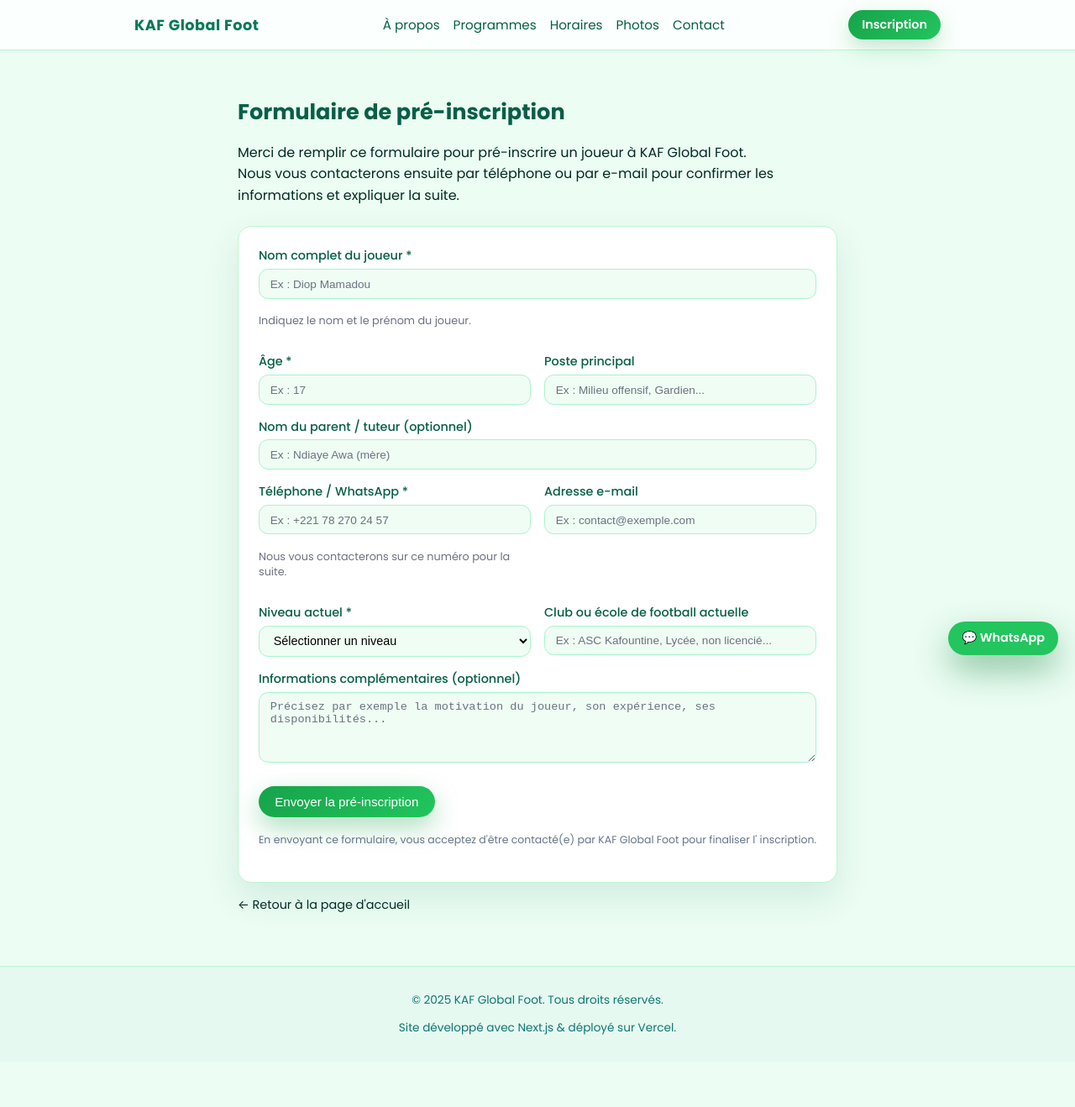
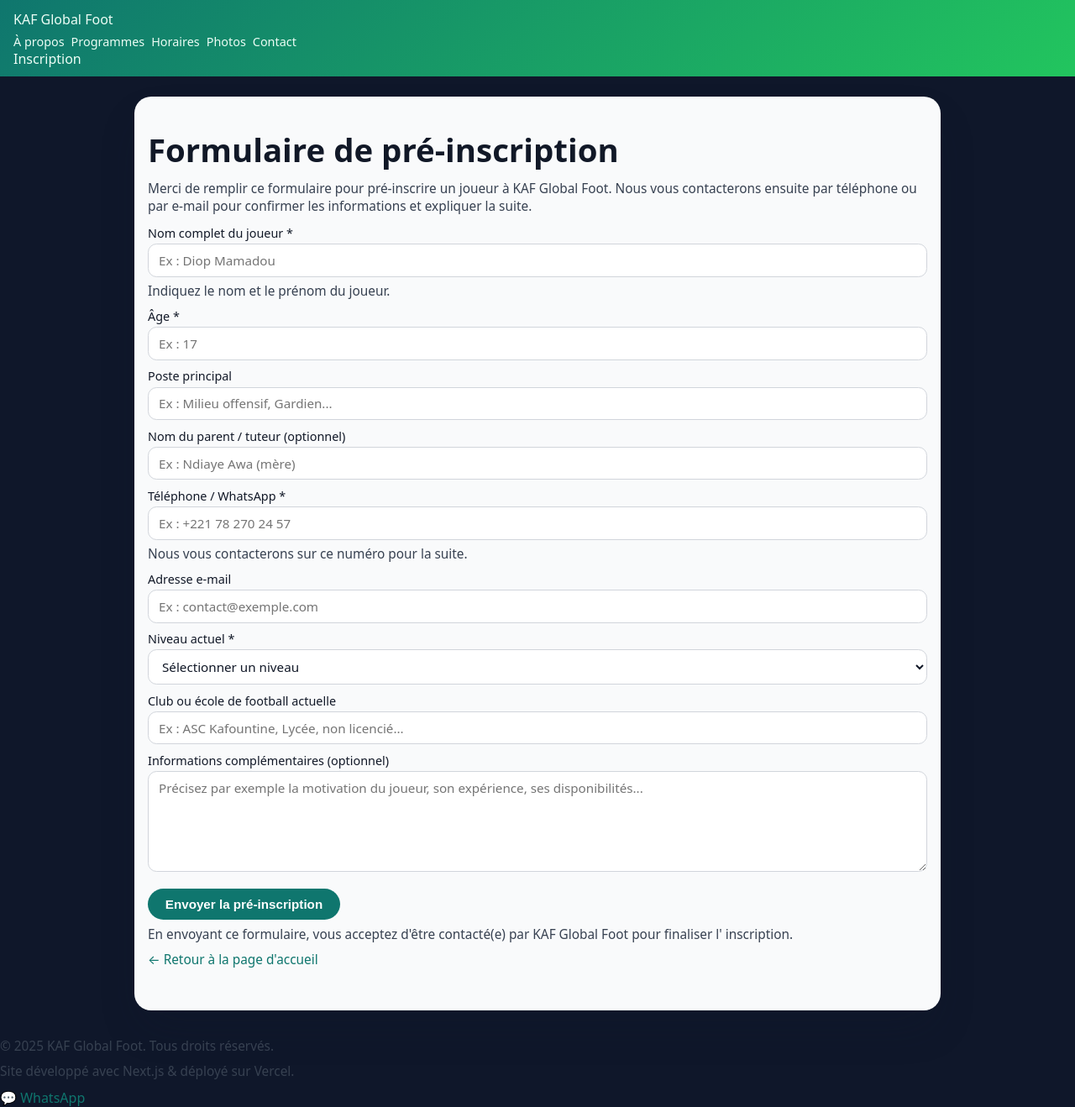
Before and after one commit to meliusmum-sketch/KAF-GLOBAL-FOOT, a Next.js app: page /inscription in a window 1280 px wide. Shown: the whole page at 84% size. Before the commit the page ends 1264 px from the top, so only its background shows below. Built offline with nearby package versions, Linux system fonts and the light colour scheme.

Commit message:
Update globals.css

```diff
--- a/styles/globals.css
+++ b/styles/globals.css
@@ -1,23 +1,130 @@
-/* POLICE GOOGLE – Poppins, fluide et moderne */
-@import url("https://fonts.googleapis.com/css2?family=Poppins:wght@300;400;500;600;700&display=swap");
+/* ================
+   globals.css / global.css
+   Nouveau style mobile-first pour KAF Global Foot
+   Tu peux remplacer TOUT ton ancien fichier par celui-ci.
+   ================= */
 
-/* Reset de base */
-html,
-body {
-  padding: 0;
-  margin: 0;
-  font-family: "Poppins", system-ui, -apple-system, BlinkMacSystemFont,
-    "Segoe UI", sans-serif;
-  color: #022c22;
-  background: #ecfdf3; /* léger vert sur tout le site */
-}
-
-* {
+/* --- Reset simple --- */
+*,
+*::before,
+*::after {
   box-sizing: border-box;
 }
 
+html,
+body {
+  margin: 0;
+  padding: 0;
+}
+
+/* --- Couleurs & fond --- */
+body {
+  font-family: system-ui, -apple-system, BlinkMacSystemFont, "Segoe UI", sans-serif;
+  background: #0f172a; /* bleu nuit autour du site */
+  color: #111827;
+}
+
+/* Le conteneur principal (pages Next) */
+body > div {
+  min-height: 100vh;
+}
+
+/* Le contenu principal (ta page) */
+main {
+  max-width: 960px;
+  margin: 0 auto;
+  padding: 1.25rem 1rem 2.5rem;
+  background: #f9fafb; /* fond clair pour lire */
+}
+
+/* Sur écran un peu plus grand, on ajoute arrondi + ombre */
+@media (min-width: 768px) {
+  main {
+    margin-top: 1.5rem;
+    margin-bottom: 1.5rem;
+    border-radius: 1.25rem;
+    box-shadow: 0 25px 50px -12px rgba(15, 23, 42, 0.25);
+  }
+}
+
+/* --- Header & navigation (barre du haut) --- */
+header {
+  background: linear-gradient(135deg, #0f766e, #22c55e);
+  color: #ecfdf5;
+  padding: 0.75rem 1rem 0.6rem;
+}
+
+header a {
+  color: inherit;
+  text-decoration: none;
+  font-weight: 500;
+}
+
+header a:hover {
+  text-decoration: underline;
+}
+
+/* Si un <nav> existe, on l’affiche proprement */
+header nav {
+  display: flex;
+  flex-wrap: wrap;
+  gap: 0.5rem;
+  margin-top: 0.4rem;
+  font-size: 0.9rem;
+}
+
+/* --- Typographie globale --- */
+h1,
+h2,
+h3,
+h4 {
+  color: #111827;
+  font-weight: 700;
+  line-height: 1.25;
+}
+
+h1 {
+  font-size: clamp(1.7rem, 4.5vw, 2.4rem);
+  margin: 1.2rem 0 0.75rem;
+}
+
+h2 {
+  font-size: clamp(1.3rem, 3.6vw, 1.8rem);
+  margin: 2rem 0 0.75rem;
+}
+
+h3 {
+  font-size: clamp(1.05rem, 3.2vw, 1.25rem);
+  margin: 1.25rem 0 0.5rem;
+}
+
+p {
+  margin: 0.4rem 0 0.6rem;
+  color: #374151;
+  font-size: 0.96rem;
+}
+
+ul {
+  margin: 0.5rem 0 0.8rem;
+  padding-left: 1.1rem;
+  color: #374151;
+  font-size: 0.95rem;
+}
+
+li + li {
+  margin-top: 0.2rem;
+}
+
+/* Petite ligne “meta” (âge, niveaux, etc.) si tu utilises cette classe */
+.meta-line {
+  font-size: 0.9rem;
+  color: #4b5563;
+  margin-top: 0.25rem;
+}
+
+/* --- Liens & boutons de base --- */
 a {
-  color: inherit;
+  color: #0f766e;
   text-decoration: none;
 }
 
@@ -25,464 +132,141 @@
   text-decoration: underline;
 }
 
-/* PAGE GLOBALE */
-
-.page {
-  min-height: 100vh;
-  display: flex;
-  flex-direction: column;
+/* Bouton “style appli” si tu ajoutes des classes plus tard */
+.btn {
+  display: inline-flex;
+  align-items: center;
+  justify-content: center;
+  padding: 0.6rem 1.1rem;
+  border-radius: 999px;
+  border: 1px solid transparent;
+  font-size: 0.9rem;
+  font-weight: 600;
+  cursor: pointer;
+  text-decoration: none;
+  white-space: nowrap;
 }
 
-/* HEADER / NAV */
-
-.site-header {
-  background: #ffffffcc;
-  backdrop-filter: blur(10px);
-  border-bottom: 1px solid #bbf7d0;
-  position: sticky;
-  top: 0;
-  z-index: 10;
+.btn-primary {
+  background: #0f766e;
+  color: #ffffff;
+  border-color: #0f766e;
 }
 
-.site-header-inner {
-  max-width: 1000px;
-  margin: 0 auto;
-  padding: 0.75rem 1.25rem;
-  display: flex;
-  align-items: center;
-  justify-content: space-between;
-  gap: 1.5rem;
-  flex-wrap: wrap;
+.btn-secondary {
+  background: #e5e7eb;
+  color: #111827;
+  border-color: #d1d5db;
 }
 
-.site-logo {
-  font-weight: 700;
-  font-size: 1.1rem;
-  letter-spacing: 0.03em;
-  color: #047857;
+/* --- Style “cartes” pour les sous-parties (h3 + texte) --- */
+/* Exemple : Encadrement, Groupe formation, Groupe performance, etc. */
+h3 + p,
+h3 + ul {
+  background: #ffffff;
+  border-radius: 0.9rem;
+  padding: 0.8rem 0.9rem;
+  box-shadow: 0 10px 25px rgba(15, 23, 42, 0.06);
 }
 
-.site-nav {
-  display: flex;
-  gap: 1rem;
-  flex-wrap: wrap;
+/* Quand un h2 (nouvelle grande section) arrive, on espace bien */
+h2 + p,
+h2 + ul {
+  margin-top: 0.3rem;
 }
 
-.site-nav a {
+/* --- Images (section Photos, logo, etc.) --- */
+img {
+  max-width: 100%;
+  height: auto;
+  border-radius: 0.9rem;
+  display: block;
+  margin: 0.5rem 0 1rem;
+}
+
+/* --- Formulaires (page /inscription) --- */
+form {
+  margin-top: 0.75rem;
+}
+
+label {
+  display: block;
+  font-size: 0.9rem;
+  font-weight: 500;
+  color: #111827;
+  margin: 0.6rem 0 0.2rem;
+}
+
+input,
+select,
+textarea {
+  width: 100%;
+  padding: 0.55rem 0.75rem;
+  border-radius: 0.65rem;
+  border: 1px solid #d1d5db;
+  font-size: 0.95rem;
+  font-family: inherit;
+  color: #111827;
+  background: #ffffff;
+}
+
+input:focus,
+select:focus,
+textarea:focus {
+  outline: 2px solid #0f766e;
+  outline-offset: 1px;
+  border-color: #0f766e;
+}
+
+textarea {
+  min-height: 120px;
+  resize: vertical;
+}
+
+button,
+input[type="submit"] {
+  display: inline-flex;
+  align-items: center;
+  justify-content: center;
+  margin-top: 0.9rem;
+  padding: 0.65rem 1.3rem;
+  border-radius: 999px;
+  border: none;
+  background: #0f766e;
+  color: #ffffff;
+  font-weight: 600;
   font-size: 0.95rem;
   cursor: pointer;
-  color: #065f46;
-  transition: color 0.2s ease, transform 0.2s ease;
 }
 
-.site-nav a:hover {
-  color: #16a34a;
-  transform: translateY(-1px);
+button:hover,
+input[type="submit"]:hover {
+  background: #115e59;
 }
 
-.site-actions {
-  display: flex;
-}
-
-/* Bouton inscription (header) */
-
-.btn-inscription {
-  display: inline-block;
-  padding: 0.45rem 1rem;
-  border-radius: 9999px;
-  background: linear-gradient(135deg, #16a34a, #22c55e);
-  color: #ffffff;
-  font-size: 0.9rem;
-  font-weight: 600;
-  box-shadow: 0 10px 25px rgba(22, 163, 74, 0.25);
-  border: none;
-  transition: transform 0.15s ease, box-shadow 0.15s ease, filter 0.15s ease;
-}
-
-.btn-inscription:hover {
-  text-decoration: none;
-  transform: translateY(-1px);
-  filter: brightness(1.03);
-  box-shadow: 0 14px 30px rgba(22, 163, 74, 0.3);
-}
-
-/* CONTENU PRINCIPAL */
-
-.site-main {
-  flex: 1;
-  max-width: 1000px;
-  margin: 0 auto;
-  padding: 2rem 1.25rem 3rem;
-}
-
-/* HERO */
-
-.hero {
-  margin-bottom: 2.5rem;
-  padding: 1.8rem 1.6rem;
-  border-radius: 1.1rem;
-  background: radial-gradient(circle at top left, #bbf7d0, #ecfdf3);
-  border: 1px solid #bbf7d0;
-  box-shadow: 0 20px 45px rgba(15, 118, 110, 0.08);
-}
-
-.hero h1 {
-  font-size: 2rem;
-  margin-bottom: 0.75rem;
-}
-
-.hero-intro {
-  margin-bottom: 1rem;
-  max-width: 40rem;
-  line-height: 1.6;
-  color: #064e3b;
-}
-
-.hero-actions {
-  display: flex;
-  flex-wrap: wrap;
-  gap: 0.75rem;
-  margin-bottom: 0.5rem;
-}
-
-.btn-principal,
-.btn-secondaire {
-  display: inline-block;
-  padding: 0.6rem 1.2rem;
-  border-radius: 9999px;
-  font-size: 0.95rem;
-  font-weight: 500;
-}
-
-.btn-principal {
-  background: linear-gradient(135deg, #16a34a, #22c55e);
-  color: #ffffff;
-  box-shadow: 0 12px 30px rgba(22, 163, 74, 0.35);
-  border: none;
-  transition: transform 0.15s ease, box-shadow 0.15s ease, filter 0.15s ease;
-}
-
-.btn-principal:hover {
-  text-decoration: none;
-  transform: translateY(-1px);
-  filter: brightness(1.04);
-  box-shadow: 0 16px 40px rgba(22, 163, 74, 0.45);
-}
-
-.btn-secondaire {
-  background: #ecfdf3;
-  border: 1px solid #a7f3d0;
-  color: #047857;
-  transition: background 0.15s ease, border-color 0.15s ease;
-}
-
-.btn-secondaire:hover {
-  background: #bbf7d0;
-  border-color: #22c55e;
-}
-
-.hero-meta {
-  font-size: 0.9rem;
-  color: #065f46;
-}
-
-/* SECTIONS GÉNÉRALES */
-
-.section {
-  margin-top: 2.5rem;
-}
-
-.section h2 {
-  font-size: 1.5rem;
-  margin-bottom: 0.75rem;
-  position: relative;
-  display: inline-block;
-  padding-bottom: 0.2rem;
-}
-
-.section h2::after {
-  content: "";
-  position: absolute;
-  left: 0;
-  bottom: 0;
-  height: 3px;
-  width: 60%;
-  max-width: 140px;
-  border-radius: 999px;
-  background: linear-gradient(90deg, #16a34a, #22c55e);
-}
-
-.section h3 {
-  margin-top: 1.25rem;
-  margin-bottom: 0.35rem;
-  font-size: 1.1rem;
-  color: #065f46;
-}
-
-.section p {
-  line-height: 1.6;
-}
-
-/* GRILLES & CARTES */
-
-.apropos-grid,
-.programmes-grid,
-.horaires-grid {
-  display: grid;
-  gap: 1.25rem;
-  margin-top: 1rem;
-}
-
-.programmes-grid {
-  grid-template-columns: repeat(auto-fit, minmax(240px, 1fr));
-}
-
-.apropos-grid > div,
-.programme-card,
-.card,
-.categories,
-.photo-card {
-  background: #ffffff;
-  border-radius: 0.9rem;
-  border: 1px solid #d1fae5;
-  padding: 1rem 1.1rem;
-  box-shadow: 0 10px 28px rgba(15, 118, 110, 0.06);
-}
-
-.categories {
-  margin-top: 1.5rem;
-  background: #ecfdf3;
-  border-color: #bbf7d0;
-}
-
-/* PHOTOS */
-
-.photos-grid {
-  display: grid;
-  gap: 1rem;
-  grid-template-columns: repeat(auto-fit, minmax(180px, 1fr));
-  margin-top: 1rem;
-}
-
-.photo-card {
-  padding: 0.6rem;
-}
-
-.photo-image {
-  width: 100%;
-  display: block;
-  border-radius: 0.8rem;
-  margin-bottom: 0.2rem;
-  object-fit: cover;
-  aspect-ratio: 4 / 3;
-  box-shadow: 0 14px 35px rgba(15, 23, 42, 0.18);
-  transition: transform 0.2s ease, box-shadow 0.2s ease;
-}
-
-.photo-card:hover .photo-image {
-  transform: translateY(-4px);
-  box-shadow: 0 20px 45px rgba(15, 23, 42, 0.25);
-}
-
-/* Carte Google Maps */
-
-.map-container {
-  margin-top: 0.75rem;
-  border-radius: 0.9rem;
-  overflow: hidden;
-  border: 1px solid #bbf7d0;
-  box-shadow: 0 16px 35px rgba(15, 23, 42, 0.15);
-}
-
-.map-container iframe {
-  width: 100%;
-  height: 280px;
-  border: 0;
-}
-
-/* BOUTON CONTACT INSCRIPTION (en bas) */
-
-.btn-contact-inscription {
-  display: inline-flex;
-  align-items: center;
-  gap: 0.4rem;
-  padding: 0.55rem 1.1rem;
-  border-radius: 999px;
-  background: #ffffff;
-  border: 1px solid #a7f3d0;
-  color: #047857;
-  font-weight: 500;
-  box-shadow: 0 10px 25px rgba(15, 118, 110, 0.08);
-  transition: background 0.15s ease, transform 0.15s ease,
-    box-shadow 0.15s ease, border-color 0.15s ease;
-}
-
-.btn-contact-inscription:hover {
-  text-decoration: none;
-  background: #bbf7d0;
-  border-color: #22c55e;
-  transform: translateY(-1px);
-  box-shadow: 0 16px 35px rgba(15, 118, 110, 0.18);
-}
-
-/* FOOTER */
-
-.site-footer {
-  border-top: 1px solid #bbf7d0;
-  padding: 1rem 1.25rem;
-  text-align: center;
+/* --- Pied de page --- */
+footer {
+  margin-top: 2rem;
   font-size: 0.85rem;
-  color: #0f766e;
-  background: #e5f9f1;
-}
-
-/* BOUTON WHATSAPP FLOTTANT */
-
-.whatsapp-button {
-  position: fixed;
-  right: 1.25rem;
-  bottom: 1.25rem;
-  z-index: 50;
-  background: #22c55e;
-  color: #ffffff;
-  padding: 0.6rem 1rem;
-  border-radius: 9999px;
-  font-weight: 600;
-  font-size: 0.9rem;
-  box-shadow: 0 18px 40px rgba(21, 128, 61, 0.45);
-  transition: transform 0.15s ease, box-shadow 0.15s ease, filter 0.15s ease;
-}
-
-.whatsapp-button:hover {
-  text-decoration: none;
-  transform: translateY(-2px);
-  filter: brightness(1.05);
-  box-shadow: 0 22px 55px rgba(21, 128, 61, 0.6);
-}
-
-/* RESPONSIVE */
-
-@media (max-width: 768px) {
-  .site-header-inner {
-    justify-content: center;
-  }
-
-  .site-nav {
-    justify-content: center;
-  }
-
-  .site-actions {
-    justify-content: center;
-  }
-
-  .hero {
-    padding: 1.4rem 1.2rem;
-  }
-
-  .hero h1 {
-    font-size: 1.6rem;
-  }
-}
-
-/* === STYLE FORMULAIRE D'INSCRIPTION === */
-
-.form-section {
-  margin-top: 1rem;
-}
-
-.form-section h1 {
-  font-size: 1.6rem;
-  margin-bottom: 0.5rem;
-  color: #065f46;
-}
-
-.form-intro {
-  max-width: 40rem;
-  line-height: 1.6;
-  margin-bottom: 1.5rem;
-}
-
-.form-card {
-  background: #ffffff;
-  border-radius: 1rem;
-  border: 1px solid #bbf7d0;
-  padding: 1.5rem 1.5rem 1.8rem;
-  box-shadow: 0 18px 40px rgba(15, 118, 110, 0.12);
-}
-
-.form-grid {
-  display: flex;
-  flex-direction: column;
-  gap: 1rem;
-}
-
-.form-row {
-  display: grid;
-  grid-template-columns: repeat(auto-fit, minmax(180px, 1fr));
-  gap: 1rem;
-}
-
-.form-field {
-  display: flex;
-  flex-direction: column;
-  gap: 0.3rem;
-}
-
-.form-field label {
-  font-size: 0.9rem;
-  font-weight: 500;
-  color: #065f46;
-}
-
-.form-field input,
-.form-field select,
-.form-field textarea {
-  border-radius: 0.7rem;
-  border: 1px solid #a7f3d0;
-  padding: 0.55rem 0.8rem;
-  font-size: 0.9rem;
-  outline: none;
-  background: #f0fdf4;
-  transition: border-color 0.15s ease, box-shadow 0.15s ease,
-    background 0.15s ease;
-}
-
-.form-field input::placeholder,
-.form-field textarea::placeholder {
-  color: #6b7280;
-  font-size: 0.85rem;
-}
-
-.form-field input:focus,
-.form-field select:focus,
-.form-field textarea:focus {
-  border-color: #16a34a;
-  background: #ecfdf3;
-  box-shadow: 0 0 0 1px #bbf7d0;
-}
-
-.form-help {
-  font-size: 0.8rem;
   color: #6b7280;
 }
 
-.form-actions {
-  margin-top: 0.8rem;
-  display: flex;
-  flex-direction: column;
-  gap: 0.35rem;
+/* --- Optimisation mobile (petits écrans) --- */
+@media (max-width: 640px) {
+  main {
+    padding: 1rem 0.8rem 1.8rem;
+  }
+
+  body {
+    font-size: 0.95rem;
+  }
+
+  header {
+    padding-left: 0.85rem;
+    padding-right: 0.85rem;
+  }
+
+  header nav {
+    gap: 0.35rem;
+  }
 }
-
-.form-submit {
-  width: fit-content;
-}
-
-.form-small-note {
-  font-size: 0.78rem;
-  color: #64748b;
-}
-
-.form-back-home {
-  margin-top: 1rem;
-  font-size: 0.9rem;
-}
```
